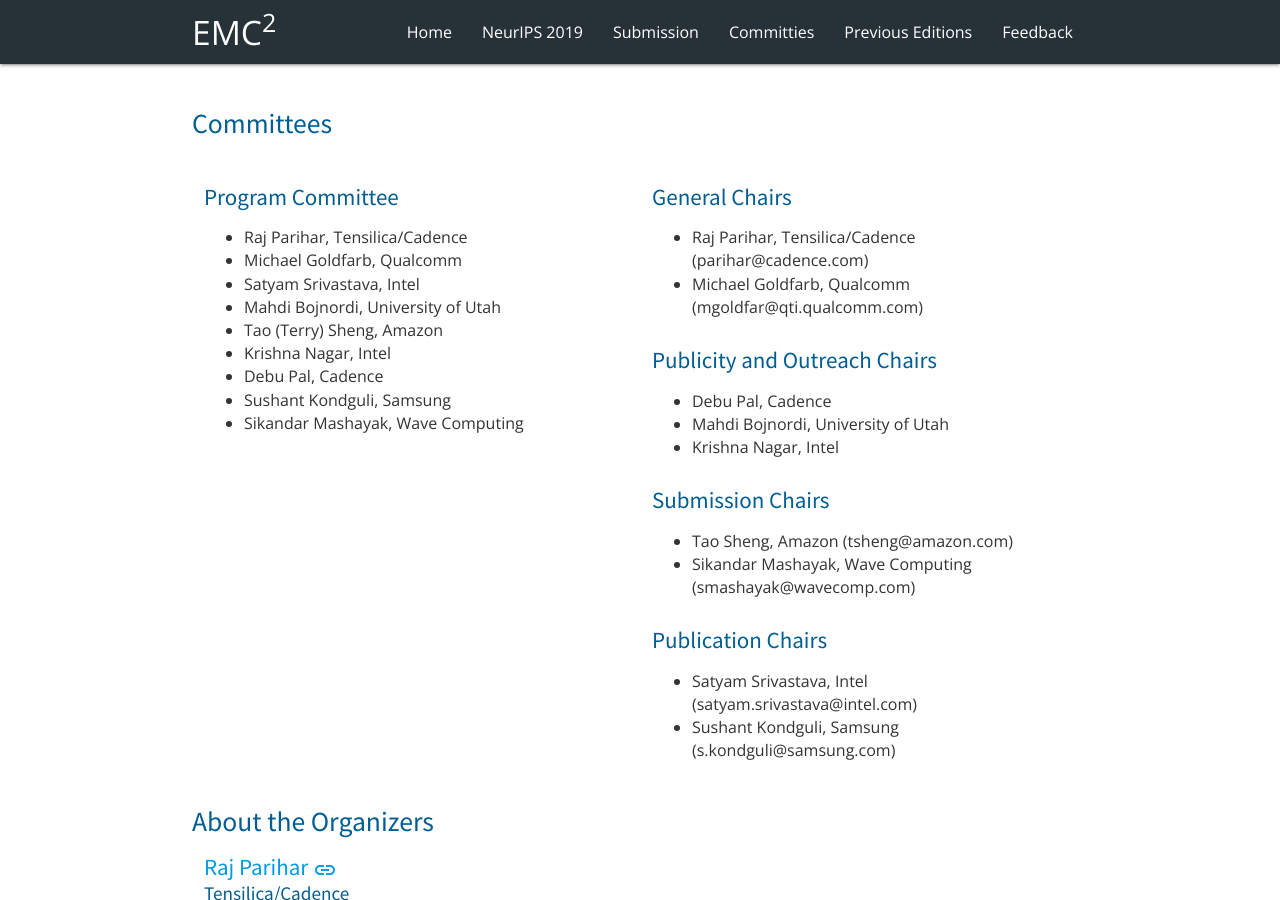
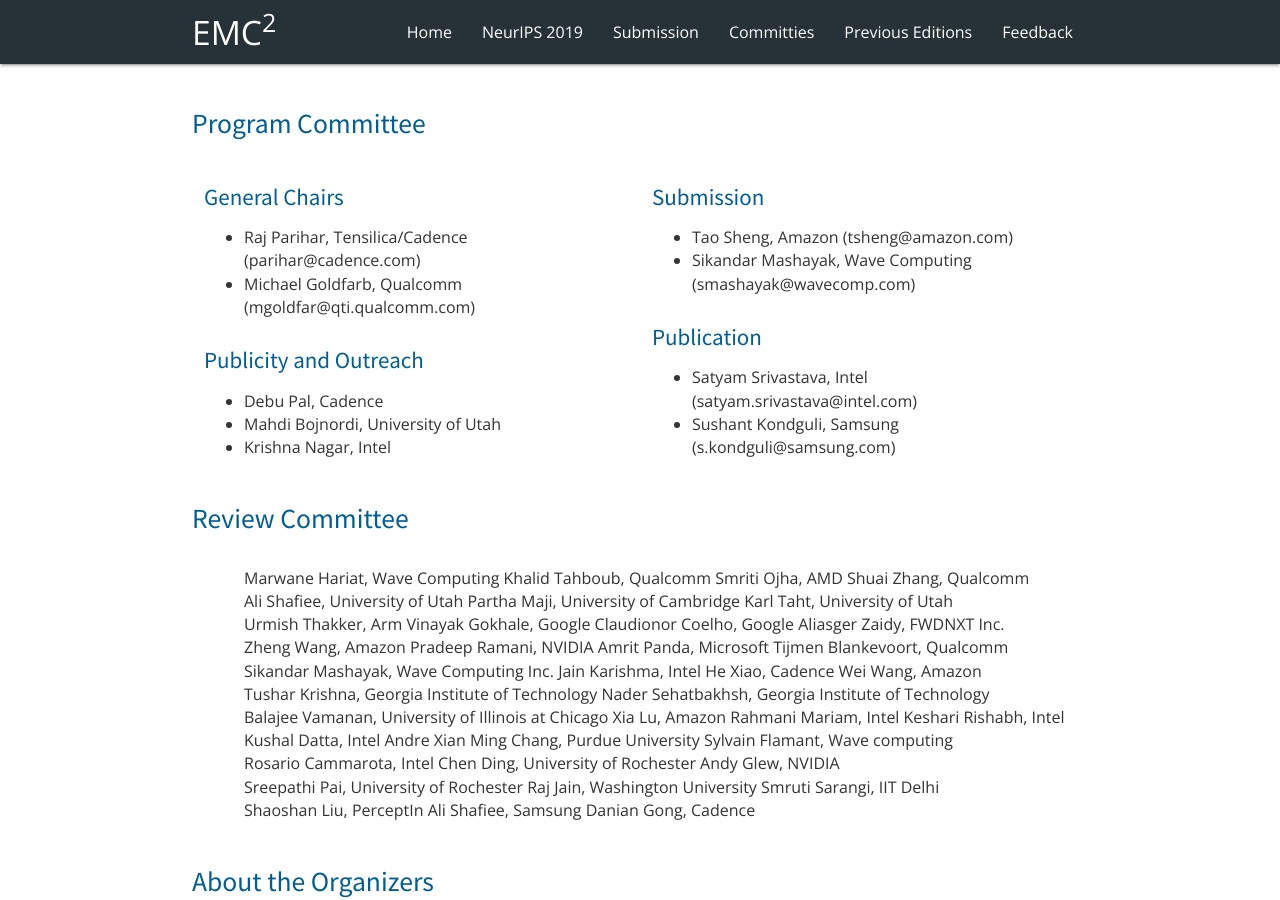
Before and after one commit to mgoldfar/emc2-web, a Jekyll site: the page built from program-committee.html, in a window 1280 px wide and 900 px high. Built offline with Jekyll 4.4.1, drawn with Linux system fonts in a browser that asks for light colours; some of the changed text lies outside the part shown.

Commit message:
More cleanup of committee page.

```diff
--- a/program-committee.html
+++ b/program-committee.html
@@ -77,37 +77,42 @@
     - name: Danian Gong
       affiliation: Cadence
 ---
-<h3 class="header">Committees</h3>
+<h3 class="header">Program Committee</h3>
 <div class="row">
-    <div class="col s12 m6">
-        <h4 class="header">Program Committee</h4>
-        <ul class="browser-default">
-            {% for o in site.organizers %}
-                <li>{{ o.name }}, {{ o.affiliation }}</li>
-            {% endfor %}
-        </ul>
-    </div>
     <div class="col s12 m6">
         <h4 class="header">General Chairs</h4>
         <ul class="browser-default">
             <li>Raj Parihar, Tensilica/Cadence (parihar@cadence.com)</li>
             <li>Michael Goldfarb, Qualcomm (mgoldfar@qti.qualcomm.com)</li>
         </ul>
-        <h4 class="header">Publicity and Outreach Chairs</h4>
+        <h4 class="header">Publicity and Outreach</h4>
         <ul class="browser-default">
             <li>Debu Pal, Cadence</li>
             <li>Mahdi Bojnordi, University of Utah</li>
             <li>Krishna Nagar, Intel</li>
         </ul>
-        <h4 class="header">Submission Chairs</h4>
+    </div>
+    <div class="col s12 m6">
+        <h4 class="header">Submission</h4>
         <ul class="browser-default">
             <li>Tao Sheng, Amazon (tsheng@amazon.com)</li>
             <li>Sikandar Mashayak, Wave Computing (smashayak@wavecomp.com)</li>
         </ul>
-        <h4 class="header">Publication Chairs</h4>
+        <h4 class="header">Publication</h4>
         <ul class="browser-default">
             <li>Satyam Srivastava, Intel (satyam.srivastava@intel.com)</li>
             <li>Sushant Kondguli, Samsung (s.kondguli@samsung.com)</li>
+        </ul>
+    </div>
+</div>
+
+<h3 class="header">Review Committee</h3>
+<div class="row">
+    <div class="col s12">
+        <ul class="browser-default" >
+        {% for r in page.reviewers %}
+            <li style="display: inline-block">{{ r.name }}, {{ r.affiliation }}</li>
+        {% endfor %}
         </ul>
     </div>
 </div>
@@ -127,14 +132,3 @@
     </div>
 </div>
 {% endfor %}
-
-<h3 class="header">Review Committee</h3>
-<div class="row">
-    <div class="col s12">
-        <ul class="browser-default" >
-        {% for r in page.reviewers %}
-            <li style="display: inline-block">{{ r.name }}, {{ r.affiliation }}</li>
-        {% endfor %}
-        </ul>
-    </div>
-</div>
```
